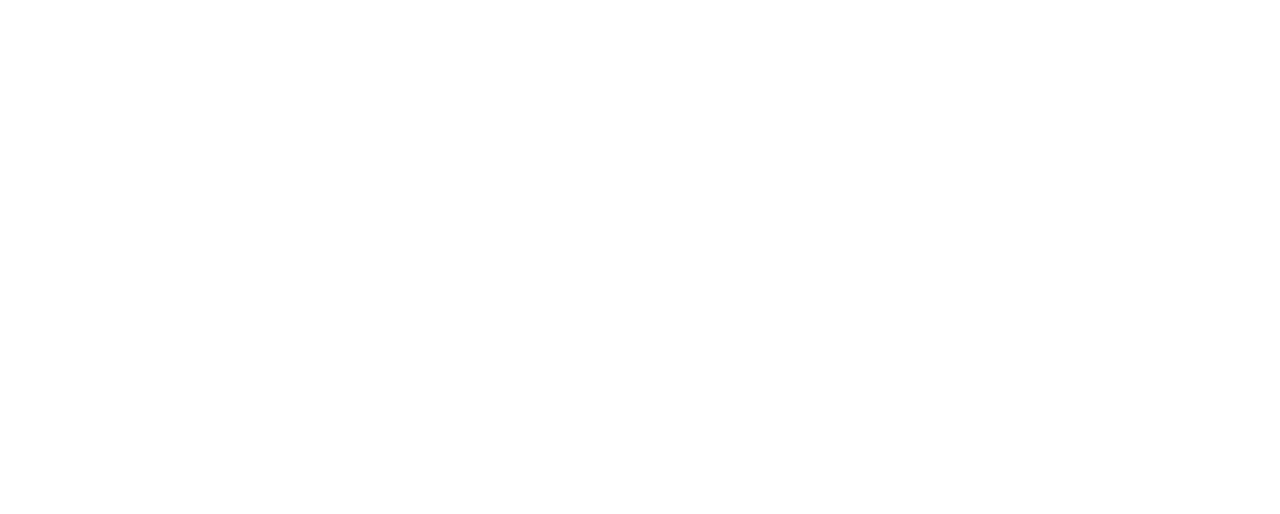
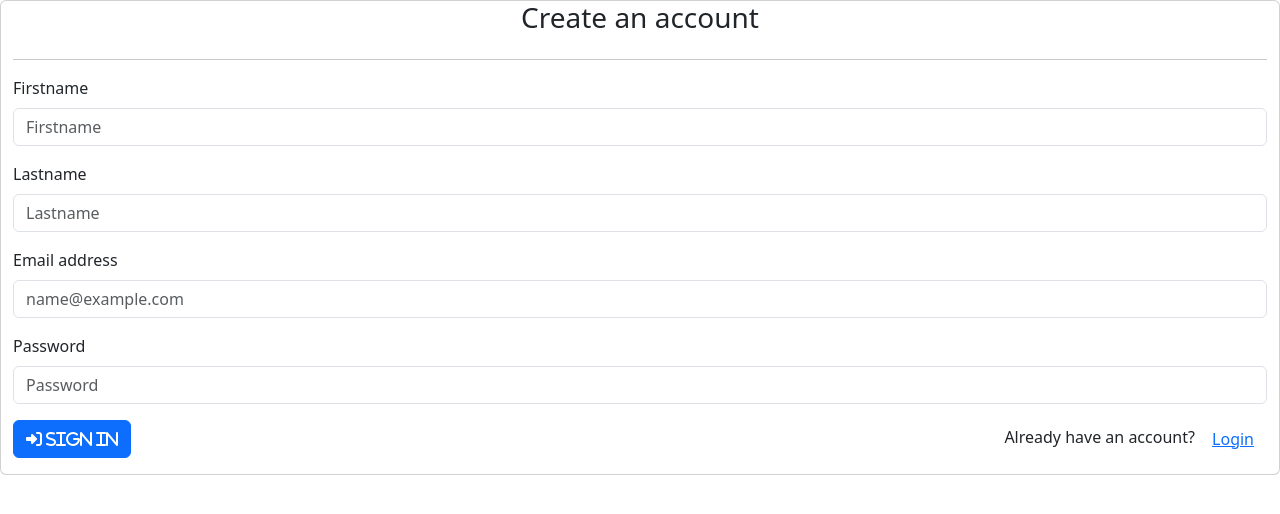
Before and after one commit to Ferysuryanta/book-social-network, an Angular app in the folder book-network-ui/: page /register in a window 1280 px wide. Before the commit this address led to /. Shown: the top 514 px of the page. Built offline with nearby package versions, Linux system fonts and the light colour scheme.

Commit message:
add pages register

```diff
--- a/book-network-ui/src/app/app.config.ts
+++ b/book-network-ui/src/app/app.config.ts
@@ -4,11 +4,13 @@
 import { routes } from './app.routes';
 import { provideHttpClient, withInterceptorsFromDi } from '@angular/common/http';
 import { LoginComponent } from './pages/login/login.component';
+import {RegisterComponent} from "./pages/register/register.component";
 
 export const appConfig: ApplicationConfig = {
   providers: [
     provideRouter(routes),
     provideHttpClient(withInterceptorsFromDi()),
-    LoginComponent
+    LoginComponent,
+    RegisterComponent
   ]
 };
--- /dev/null
+++ b/book-network-ui/src/app/pages/register/register.component.html
@@ -0,0 +1,34 @@
+<div class="container-fluid card register-container">
+  <h3 class="text-center">Create an account</h3>
+  <hr>
+  <div class="alert alert-danger" role="alert" *ngIf="errorMsg.length">
+    <p *ngFor="let msg of errorMsg">{{ msg }}</p>
+  </div>
+  <div class="mb-3">
+    <label for="firstname" class="form-label">Firstname</label>
+    <input [(ngModel)]="registerRequest.firstname"  type="text" class="form-control" id="firstname" placeholder="Firstname">
+  </div>
+  <div class="mb-3">
+    <label for="lastname" class="form-label">Lastname</label>
+    <input [(ngModel)]="registerRequest.lastname" type="text" class="form-control" id="lastname" placeholder="Lastname">
+  </div>
+  <div class="mb-3">
+    <label for="login" class="form-label">Email address</label>
+    <input [(ngModel)]="registerRequest.email"  type="email" class="form-control" id="login" placeholder="name@example.com">
+  </div>
+  <div class="mb-3">
+    <label for="password" class="form-label">Password</label>
+    <input [(ngModel)]="registerRequest.password" type="password" class="form-control" id="password" placeholder="Password">
+  </div>
+  <div class="d-flex justify-content-between mb-3">
+    <button (click)="register()" type="button" class="btn btn-primary">
+      <em class="fas fa-sign-in-alt">&nbsp;Sign in</em>
+    </button>
+    <div>
+      Already have an account?
+      <button (click)="login()" type="button" class="btn btn-link">
+        Login
+      </button>
+    </div>
+  </div>
+</div>
--- /dev/null
+++ b/book-network-ui/src/app/pages/register/register.component.ts
@@ -0,0 +1,36 @@
+import { Component } from '@angular/core';
+import {RegistrationRequest} from "../../services/models/registration-request";
+import {FormsModule} from "@angular/forms";
+import {NgForOf, NgIf} from "@angular/common";
+import {Router} from "@angular/router";
+import {AuthenticationService} from "../../services/services/authentication.service";
+
+@Component({
+  selector: 'app-register',
+  standalone: true,
+  imports: [
+    FormsModule,
+    NgForOf,
+    NgIf
+  ],
+  templateUrl: './register.component.html',
+  styleUrl: './register.component.scss'
+})
+export class RegisterComponent {
+
+  constructor(
+    private router: Router,
+    private authService: AuthenticationService
+  ) {
+  }
+    registerRequest: RegistrationRequest = {email: '', firstname: '', lastname: '', password: ''};
+    errorMsg: Array<String> = [];
+
+  register() {
+
+  }
+
+  login() {
+    this.router.navigate(['login'])
+  }
+}
```
Also changed, not shown: book-network-ui/src/app/app.routes.ts (+6 -1 lines), book-network-ui/src/app/pages/register/register.component.scss (added), 1 other file (tests, documents, lock files or other folders).
